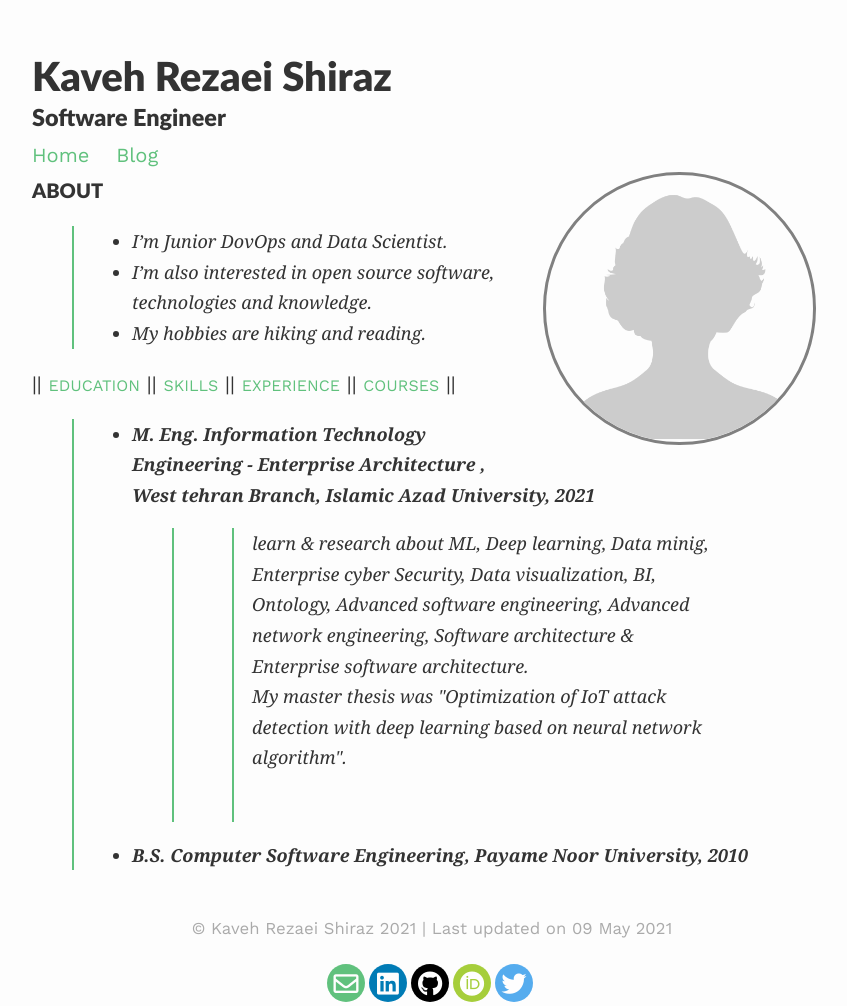
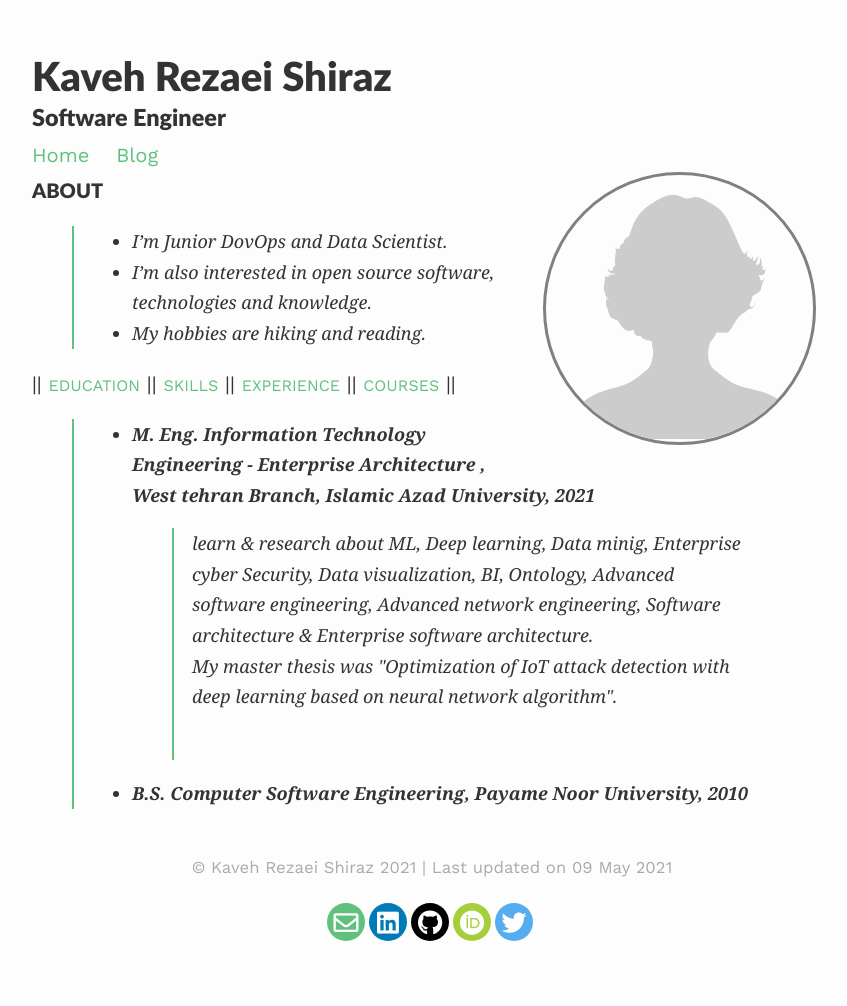
Before and after one commit to KavehRS/website, a Jekyll site: the page built from index.md, in a window 1280 px wide. Shown: the whole page, without its empty margins (208-1055 px from the left). Built offline with Jekyll 4.4.1, drawn with Linux system fonts in a browser that asks for light colours; nearby versions of some CDN libraries; after the commit the page ends 980 px from its top, so only the background shows below that.

Commit message:
edit EDUCATION

```diff
--- a/index.md
+++ b/index.md
@@ -30,8 +30,8 @@ published: true
 
 <div id="EDUCATION" markdown="1">
 >- <strong> M. Eng. Information Technology Engineering - Enterprise Architecture ,  West tehran Branch, Islamic Azad University, 2021 </strong>
->>><p>learn & research about ML, Deep learning, Data minig, Enterprise cyber Security, Data visualization, BI, Ontology, Advanced software engineering, Advanced network engineering, Software architecture & Enterprise software architecture.<br>My  master thesis was "Optimization of IoT attack detection with deep learning based on neural network algorithm". </p>
->>><br>
+>><p>learn & research about ML, Deep learning, Data minig, Enterprise cyber Security, Data visualization, BI, Ontology, Advanced software engineering, Advanced network engineering, Software architecture & Enterprise software architecture.<br>My  master thesis was "Optimization of IoT attack detection with deep learning based on neural network algorithm". </p>
+>><br>
 >- <strong> B.S. Computer Software Engineering, Payame Noor University, 2010 </strong>
 </div>
 
```
